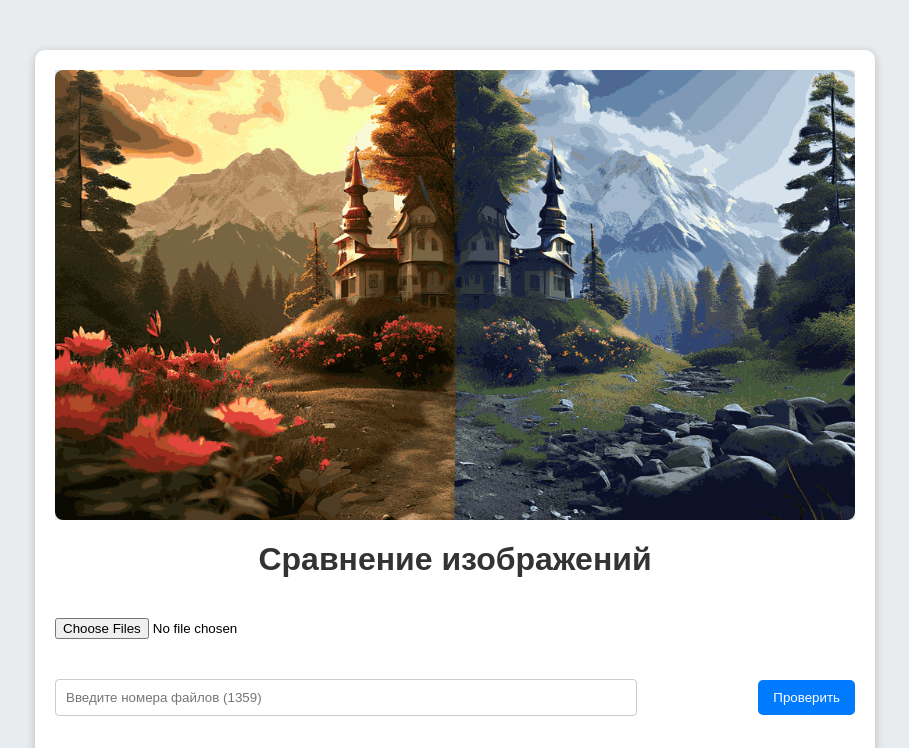
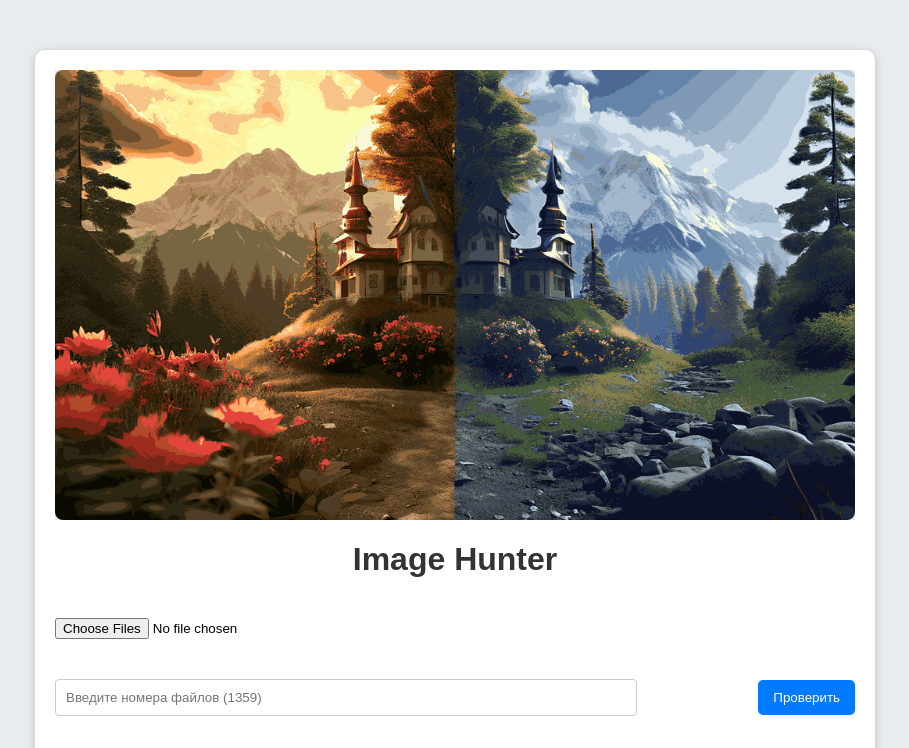
Before and after one commit to MikhailGuzhov/ImgHunterApp, a website: page index.html in a window 1280 px wide. Shown: the top 748 px of the page, without its empty margins (185-1094 px from the left). Drawn offline with nearby package versions, Linux system fonts and the light colour scheme.

Commit message:
Update index.html

```diff
--- a/index.html
+++ b/index.html
@@ -14,7 +14,7 @@
         <img id="displayedImage" src="./Image_11zon.png"
           alt="Изображение для сравнения">
       </div>
-      <h1>Сравнение изображений</h1>
+      <h1>Image Hunter</h1>
       <input type="file" id="fileInput" multiple>
       <ul id="fileList"></ul>
 
```
